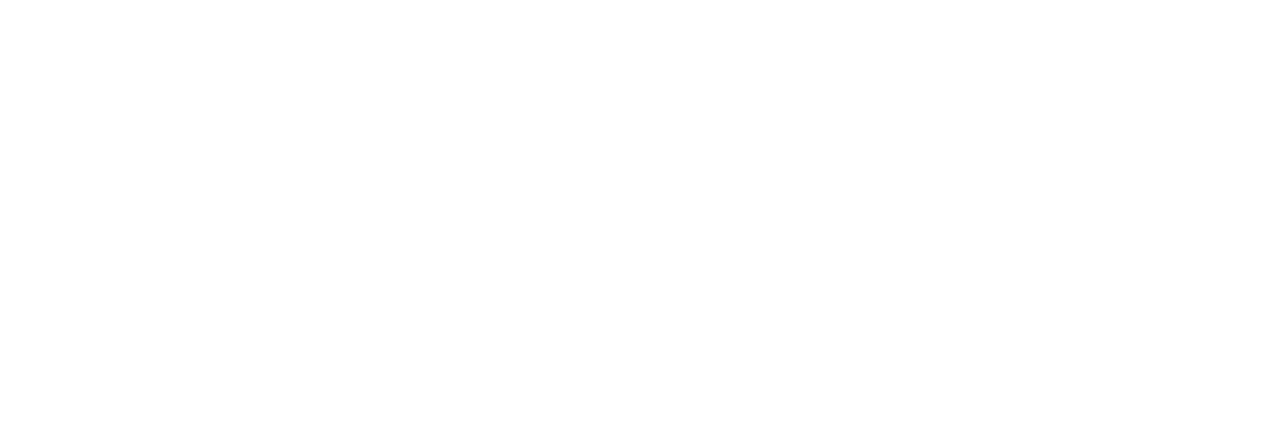
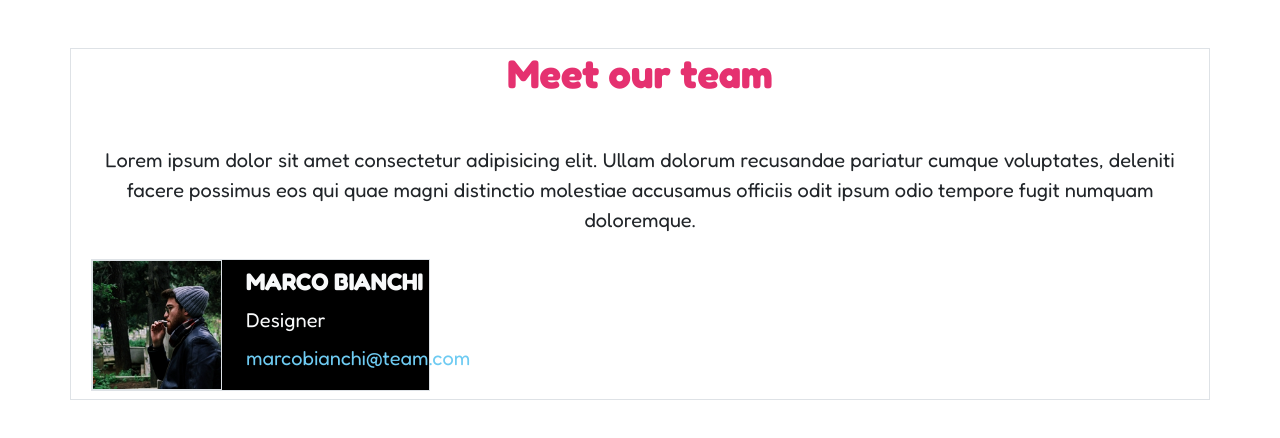
Before and after one commit to andreapanico12/js-our-team, a plain HTML site: page index.html in a window 1280 px wide. Drawn offline with nearby package versions, Linux system fonts and the light colour scheme.

Commit message:
feat: add base layout and card structure

```diff
--- a/assets/style/style.css
+++ b/assets/style/style.css
@@ -4,3 +4,48 @@
   box-sizing: border-box;
   font-family: 'Fredoka', sans-serif;
 }
+
+:root{
+  --title-color:#e53170;
+  --card-color:#000000;
+  --textmember-color: #ffffff;
+  --email-color:#6ecbf2;
+}
+/* utilities */
+
+.debug{
+  border: 1 solid black;
+  background-color:blanchedalmond;
+}
+
+
+
+
+
+
+
+/* /utilities */
+
+img{
+  width: 100%;
+}
+
+main h1{
+  color: var(--title-color);
+}
+
+.member-card{
+  background-color: var(--card-color);
+
+}
+.card-text{
+  color: var(--textmember-color);
+}
+
+.card-text .email{
+  color: var(--email-color);
+}
+.card-image{
+ width: 130px;
+ height: 130px;
+}
--- a/index.html
+++ b/index.html
@@ -20,6 +20,28 @@
 <body>
 
 
+  <main>
+    <div class="container border mt-5">
+      <h1 class="text-center fs-1 fw-bold">Meet our team</h1>
+      <p class="text-center fs-5 mt-5">Lorem ipsum dolor sit amet consectetur adipisicing elit. Ullam dolorum recusandae pariatur cumque voluptates, deleniti facere possimus eos qui quae magni distinctio molestiae accusamus officiis odit ipsum odio tempore fugit numquam doloremque.</p>
+
+      <div class="row row-cols-1 row-cols-md-2 row-cols-lg-3">
+        <div class="col">
+          <div class="member-card border m-2 d-flex ">
+            <div class="card-image flex-shrink-0 border"><img src="assets/img/male1.png" alt=""></div>
+            <div class="card-text flex-grow-1 ps-4 pt-2">
+              <h2 class="name fw-bold fs-4 text-light">MARCO BIANCHI</h2>
+              <p class="role fs-5 text-light m-0">Designer</p>
+              <p class="email fs-5 mt-2 ">marcobianchi@team.com</p>
+            </div>
+          </div>
+        </div>
+
+      </div>
+    </div>
+  </main>
+
+
 
 
 
```
